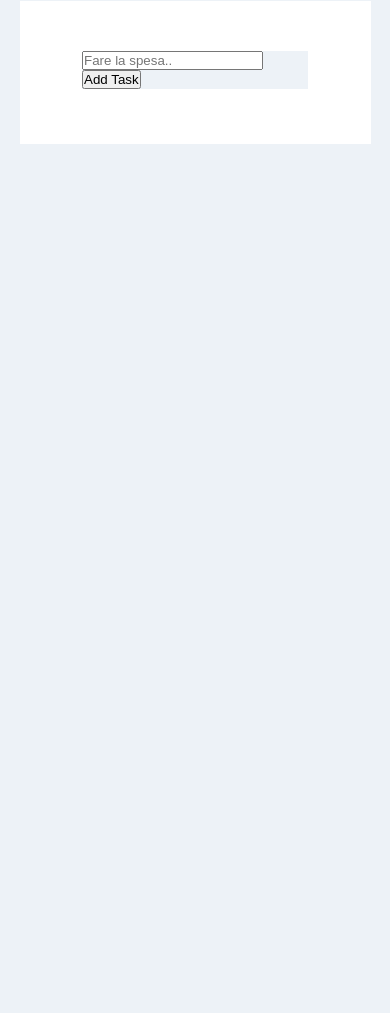
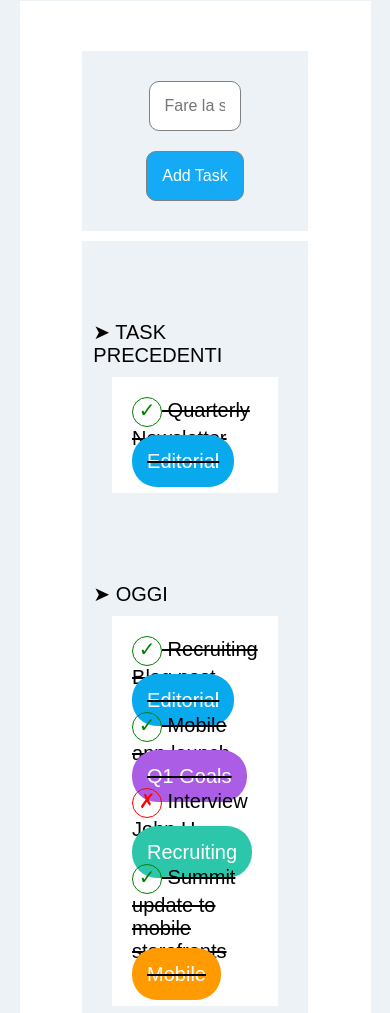
Before and after one commit to SimoneMicheleAllocca/html-css-toboolist, a plain HTML site: page index.html in a window 390 px wide. Shown: the part 66-1079 px from the top of the page. Before the commit the page ends 844 px from the top, so only its background shows below. Drawn offline with Linux system fonts and the light colour scheme.

Commit message:
add: list

```diff
--- a/css/style.css
+++ b/css/style.css
@@ -31,3 +31,105 @@ body{
     margin: auto;
     margin-bottom: 5px;
 }
+
+.lista{
+    padding-bottom: 50px;
+}
+
+/* nav */
+nav{
+    padding: 20px;
+    margin-bottom: 10px;
+    text-align: center;
+}
+
+input{
+    padding: 15px;
+    margin: 10px;
+    border-radius: 10px;
+    font-size: medium;
+    border: 1px solid gray;
+    width: 50%;
+}
+
+button{
+    padding: 15px;
+    margin: 10px;
+    border-radius: 10px;
+    font-size: medium;
+    border: 1px solid gray;
+    color: white;
+    background-color: rgb(20, 170, 245);
+}
+
+/* main */
+ul{
+    list-style-type:none;
+}
+
+.titoli{
+    width: 90%;
+    margin: auto;
+    padding-top: 35%;
+    font-size: 20px;
+}
+
+.to-do{
+    background-color: white;
+    margin: 10px 30px;
+    padding: 20px;
+    font-size: 20px;
+}
+
+.done{
+    text-decoration: line-through;
+}
+
+.blu, .purple, .green, .orange, .pink, .yellow-green{
+    border-radius: 25px;
+    padding: 15px;
+    color: white;
+}
+
+.blu{
+    background-color: rgb(9, 169, 237);
+}
+
+.purple{
+    background-color: rgb(171, 93, 230);
+}
+
+.green{
+    background-color: rgb(44 198 171);
+}
+
+.orange{
+    background-color: rgb(255 155 0);
+}
+
+.pink{
+    background-color: rgb(236 74 157);
+}
+
+.yellow-green{
+    background-color: rgb(163 209 22);
+}
+
+.check, .cross{
+    font-size: 20px;
+    display: inline-block;
+    text-align: center;
+    width: 30px;
+    height: 30px;
+    border-radius: 50%;
+}
+
+.check{
+    color: green;
+    border: 1px solid green;
+}
+
+.cross{
+    color: red;
+    border: 1px solid red;
+}
--- a/index.html
+++ b/index.html
@@ -27,11 +27,36 @@
     <!-- main -->
     <main>
         <div class="container-due lista">
-
+            <ul class="lista-annidata">
+                <li class="titoli">&#10148; TASK PRECEDENTI</li>
+                <li class="to-do">
+                    <ul>
+                        <li class="done item"> <span class="check">&check;</span> Quarterly Newsletter <span class="blu">Editorial</span></li>
+                    </ul>
+                </li>
+                <li class="titoli">&#10148; OGGI</li>
+                <li class="to-do">
+                    <ul>
+                        <li class="done item"> <span class="check">&check;</span> Recruiting Blog post <span class="blu">Editorial</span></li>
+                        <li class="done item"> <span class="check">&check;</span> Mobile app launch <span class="purple">Q1 Goals</span></li>
+                        <li class="item"> <span class="cross">&cross;</span> Interview John H. <span class="green">Recruiting</span></li>
+                        <li class="done item"> <span class="check">&check;</span> Summit update to mobile storefronts <span class="orange">Mobile</span></li>
+                    </ul>
+                </li>
+                <li class="titoli">&#10148; PROSSIMI GIORNI</li>
+                <li class="to-do">
+                    <ul>
+                        <li class="item"> <span class="cross">&cross;</span> Schedule meeting with Alex</li>
+                        <li class="done item"> <span class="check">&check;</span> Homepage refresh <span class="pink">Website</span></li>
+                        <li class="done item"> <span class="check">&check;</span> Onboard new Sales team members <span class="yellow-green">Sales</span></li>
+                        <li class="done item"> <span class="check">&check;</span> Review editorial calendar <span class="blu">Editorial</span></li>
+                    </ul>
+                </li>
+            </ul>
         </div>
     </main>
     <!-- /main -->
-    </div>
+
 
 </body>
 </html>
```
